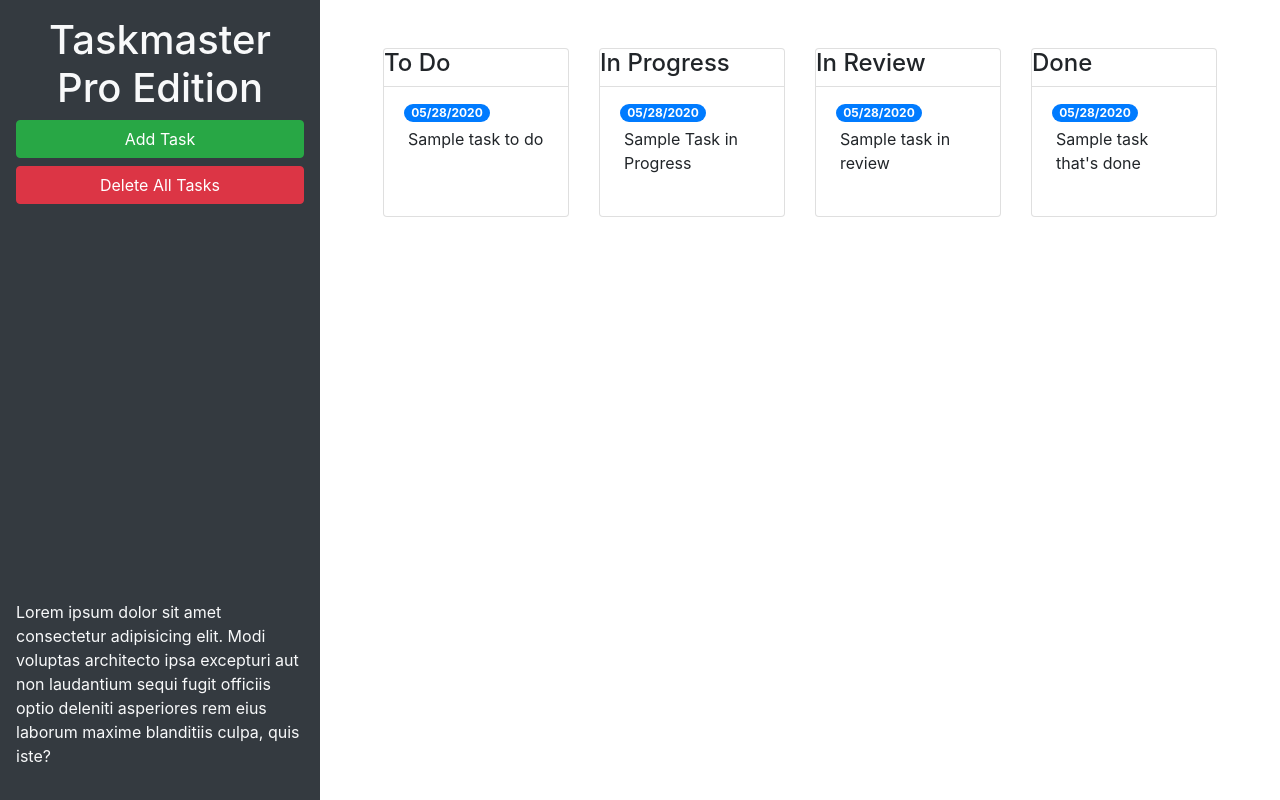
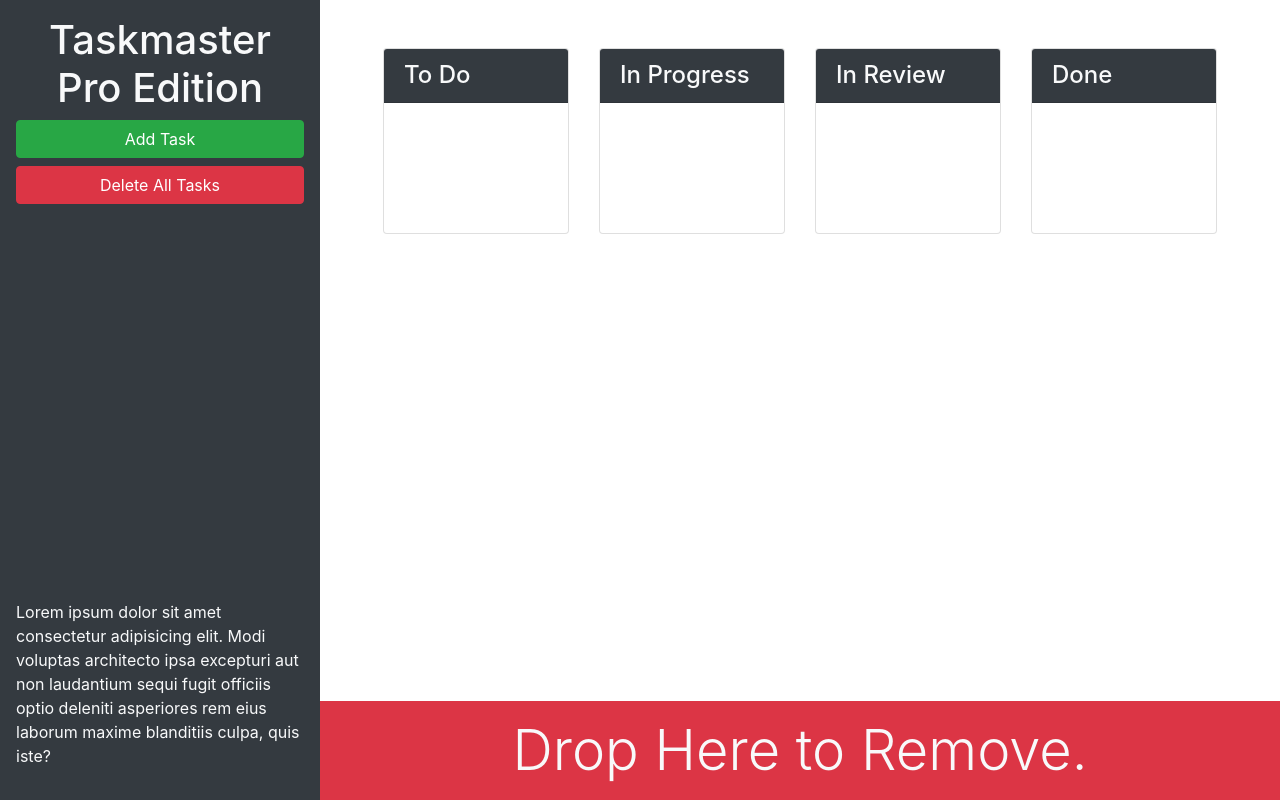
Before and after one commit to alexm1937/taskmaster-pro, a plain HTML site: page index.html in a window 1280 px wide. Drawn offline with nearby package versions, Linux system fonts and the light colour scheme.

Commit message:
used bootstrap classes to style page and add trash drop

```diff
--- a/index.html
+++ b/index.html
@@ -13,12 +13,12 @@
 <body>
 
   <div class="row min-vh-100 no-gutters">
-    <header class="col-12 col-lg-3 bg-dark text-light d-flex flex-column p-4 p-lg-3">
+    <header class="col-12 col-lg-3 bg-dark text-light sticky-top d-flex flex-column p-4 p-lg-3">
       <h1 class="text-center">Taskmaster Pro Edition</h1>
       <button id="create-task" class="btn btn-block btn-success" data-toggle="modal" data-target="#task-form-modal">Add
         Task</button>
       <button id="remove-tasks" class="btn btn-block btn-danger">Delete All Tasks</button>
-      <p class="mt-auto">Lorem ipsum dolor sit amet consectetur adipisicing elit. Modi voluptas architecto ipsa
+      <p class="mt-auto d-none d-lg-block">Lorem ipsum dolor sit amet consectetur adipisicing elit. Modi voluptas architecto ipsa
         excepturi aut non
         laudantium sequi fugit officiis optio deleniti asperiores rem eius laborum maxime blanditiis culpa, quis iste?
       </p>
@@ -26,16 +26,16 @@
 
 
 
-    <main class="col-12 col-lg-9">
+    <main class="col-12 col-lg-9 d-flex flex-column">
       <div class="m-5 row justify-content-around">
 
         <div class="col-12 col-md-6 col-xl-3 mb-3">
           <div class="card">
-            <h4>To Do</h4>
+            <h4 class="card-header bg-dark text-light">To Do</h4>
             <ul id="list-toDo" class="list-group list-group-flush">
               <li class="list-group-item">
-                <span class="badge badge-primary badge-pill">05/28/2020</span>
-                <p class="m-1">Sample task to do</p>
+                <span class="badge badge-primary badge-pill"></span>
+                <p class="m-1"></p>
               </li>
             </ul>
           </div>
@@ -44,11 +44,11 @@
 
         <div class="col-12 col-md-6 col-xl-3 mb-3">
           <div class="card">
-            <h4>In Progress</h4>
+            <h4 class="card-header bg-dark text-light">In Progress</h4>
             <ul id="list-inProgress" class="list-group list-group-flush">
               <li class="list-group-item">
-                <span class="badge badge-primary badge-pill">05/28/2020</span>
-                <p class="m-1">Sample Task in Progress</p>
+                <span class="badge badge-primary badge-pill"></span>
+                <p class="m-1"></p>
               </li>
             </ul>
           </div>
@@ -56,11 +56,11 @@
 
         <div class="col-12 col-md-6 col-xl-3 mb-3">
           <div class="card">
-            <h4>In Review</h4>
+            <h4 class="card-header bg-dark text-light">In Review</h4>
             <ul id="list-inReview" class="list-group list-group-flush">
               <li class="list-group-item">
-                <span class="badge badge-primary badge-pill">05/28/2020</span>
-                <p class="m-1">Sample task in review</p>
+                <span class="badge badge-primary badge-pill"></span>
+                <p class="m-1"></p>
               </li>
             </ul>
           </div>
@@ -69,16 +69,21 @@
         <!-- done start -->
         <div class="col-12 col-md-6 col-xl-3 mb-3">
           <div class="card">
-            <h4>Done</h4>
+            <h4 class="card-header bg-dark text-light">Done</h4>
             <ul id="list-done" class="list-group list-group-flush">
               <li class="list-group-item">
-                <span class="badge badge-primary badge-pill">05/28/2020</span>
-                <p class="m-1">Sample task that's done</p>
+                <span class="badge badge-primary badge-pill"></span>
+                <p class="m-1"></p>
               </li>
             </ul>
           </div>
         </div>
         <!-- done end -->
+      </div>
+      <div id="trash" class="mt-auto">
+        <div class="my-auto w-100 bg-danger p-3 text-center text-light display-4">
+          Drop Here to Remove.
+        </div>
       </div>
     </main>
   </div>
```
